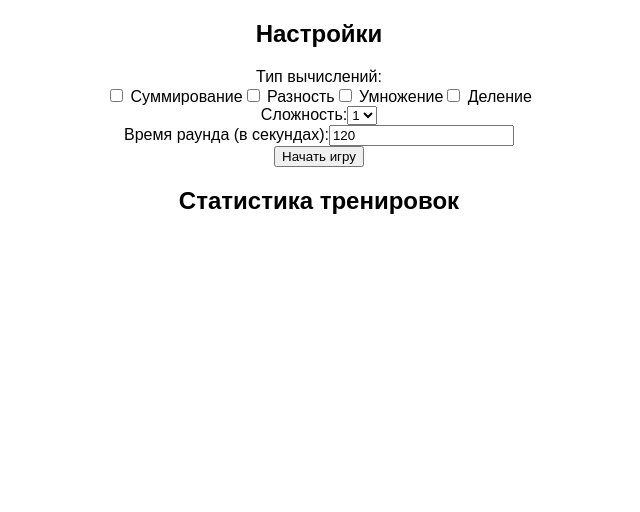
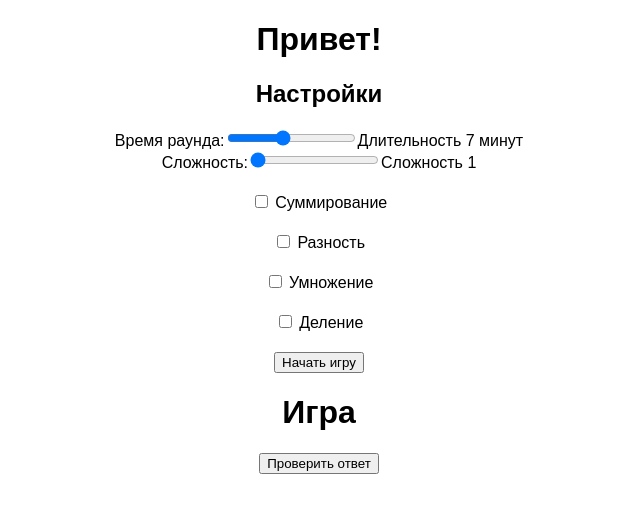
Before and after one commit to Mikhail-Martynenko/brain-trainer, a Vue app: page / in a window 1280 px wide. Shown: the top 512 px of the page, without its empty margins (321-961 px from the left). Built offline with nearby package versions, Linux system fonts and the light colour scheme.

Commit message:
108033 feat: added sliders for time and difficulty. Display of the demo version of the game. Added result check in console

```diff
--- a/src/components/SettingsPage.vue
+++ b/src/components/SettingsPage.vue
@@ -1,35 +1,51 @@
 <template>
     <div>
         <div>
-            <h2>Настройки</h2>
+            <div>
+                <h1>Привет!</h1>
+                <!--            <ul>-->
+                <!--                <li v-for="session in statistics.sessions" :key="session.id">-->
+                <!--                    {{ session.startTime }} - {{ session.endTime }}: {{ session.score }}-->
+                <!--                </li>-->
+                <!--            </ul>-->
+            </div>
             <form @submit.prevent="startGame">
-                <label for="equationType">Тип вычислений:</label>
-                <div>
+
+                <h2>Настройки</h2>
+                <label for="roundTime">Время раунда:</label>
+                <input type="range" v-model.number="roundTime" id="roundTime" min="1" max="15" />
+                <span>Длительность {{ roundTime }} минут</span>
+
+                <br>
+                <label for="difficulty">Сложность:</label>
+                <input
+                        type="range" v-model.number="selectedDifficulty" id="difficulty" min="1" :max="difficulty"
+                        required
+                />
+                <span>Сложность {{ selectedDifficulty }}</span>
+                <br>
+                <div class="operators">
                     <label v-for="operator in ALLOWED_OPERATORS" :key="operator.symbol">
                         <input type="checkbox" v-model="operator.checked" @change="updateSelectedOperators" />
                         {{ operator.label }}
                     </label>
                 </div>
-
-                <label for="difficulty">Сложность:</label>
-                <select v-model="selectedDifficulty" id="difficulty">
-                    <option v-for="difficulty in difficulties" :value="difficulty" :key="difficulty">
-                        {{ difficulty }}
-                    </option>
-                </select>
-                <br>
-                <label for="roundTime">Время раунда (в секундах):</label>
-                <input type="number" v-model.number="roundTime" id="roundTime" min="1" required>
-                <br>
                 <button type="submit">Начать игру</button>
             </form>
 
-            <h2>Статистика тренировок</h2>
-            <!--            <ul>-->
-            <!--                <li v-for="session in statistics.sessions" :key="session.id">-->
-            <!--                    {{ session.startTime }} - {{ session.endTime }}: {{ session.score }}-->
-            <!--                </li>-->
-            <!--            </ul>-->
+
+        </div>
+        <div class="game">
+            <h1>Игра</h1>
+            <div>{{ currentTask.equation }}</div>
+            <input
+                    class="input-skip"
+                    v-for="(_, index) in currentTask.answer"
+                    :key="index"
+                    type="number"
+                    @input="updateAnswer(index, $event.target.value)" required
+            />
+            <button @click="checkAnswer">Проверить ответ</button>
         </div>
     </div>
 </template>
@@ -47,14 +63,34 @@ import {
     Resolver,
     Statistics,
     Session,
-    Game,
+    Game, difficulty,
 } from '@/domain/domain';
 
-const difficulties = [1, 2, 3, 4];
+const updateAnswer = (index: number, value: number) => {
+    currentTask.value.answer[index] = Number(value);
+};
+
+const checkAnswer = () => {
+    const isCorrect = game.resolver.checkTask(currentTask.value);
+
+    if (isCorrect) {
+        handleCorrectAnswer();
+    } else {
+        handleIncorrectAnswer();
+    }
+};
+
+const handleCorrectAnswer = () => {
+    console.log("Верно!")
+};
+
+const handleIncorrectAnswer = () => {
+    console.log("Неверно!")
+};
 
 let selectedOperators: Operator[] = [];
 const selectedDifficulty = ref(1);
-const roundTime = ref(120);
+const roundTime = ref(7);
 // const answer = ref(0);
 // const showModal = ref(false);
 // const isCorrectAnswer = ref(false);
@@ -65,6 +101,7 @@ const updateSelectedOperators = () => {
 const statistics: Statistics = reactive({
     sessions: [],
 });
+
 
 const session: Session = {
     id: '',
@@ -84,7 +121,7 @@ const generator: Generator = {
         const startValue = getRandomInteger(1, 10); // Случайное начальное значение
         const operators: Operator[] = [];
         const hiddenNumbers: number[] = [];
-        const result = null;
+        //const result = null;
 
         // Генерация случайных операторов из списка выбранных операторов
         for (let i = 0; i < complexity; i++) {
@@ -93,6 +130,7 @@ const generator: Generator = {
             const hiddenNumber = getRandomInteger(1, 10); // Случайное число, которое будет скрыто
             hiddenNumbers.push(hiddenNumber);
         }
+
 
         // TODO Логика не учитывает приоритет операторов - доработать
         // TODO Возможно надо перенести логику в resolver, а здесь вызвать функцию checkTask из него
@@ -136,18 +174,15 @@ const resolver: Resolver = {
         const {startValue, operators, answer, result} = task;
 
         // Проверка наличия одинакового количества операторов и пропусков в ответе
-        if (operators.length !== answer.length) {
-            return false;
-        }
+        if (operators.length !== answer.length) return false;
 
         // // Применяем операторы к начальному значению
-        // let calculatedResult = startValue;
-        // for (let i = 0; i < operators.length; i++) {
-        //     calculatedResult = operators[i].resolve(calculatedResult, answer[i]);
-        // }
-        // Сравниваем полученный результат с ожидаемым результатом
-        // return calculatedResult === result;
-        return false;
+        let calculatedResult = startValue;
+        for (let i = 0; i < operators.length; i++) {
+            calculatedResult = operators[i].resolve(calculatedResult, answer[i]);
+        }
+        //Сравниваем полученный результат с ожидаемым результатом
+        return calculatedResult === result;
     }
 };
 
@@ -195,4 +230,10 @@ const startGame = () => {
 </script>
 
 <style>
+.operators {
+    display: flex;
+    flex-direction: column;
+    margin: 20px;
+    gap: 20px;
+}
 </style>
--- a/src/domain/domain.ts
+++ b/src/domain/domain.ts
@@ -3,7 +3,7 @@
 // eval('13 * 54 * 72 === 84240')
 
 // 2. Если eval использовать нельзя, то нужно использовать объекты ответов и интерфейсы
-
+export const difficulty = 10; // Уровень сложности
 export enum OperatorSymbol {
     PLUS,
     MINUS,
@@ -51,6 +51,7 @@ export interface Operator {
     label: string;
     displaySign: string;
     checked: boolean,
+
     resolve(left: number, right: number): number;
 
     validate?(left: number, right: number): boolean;
```
